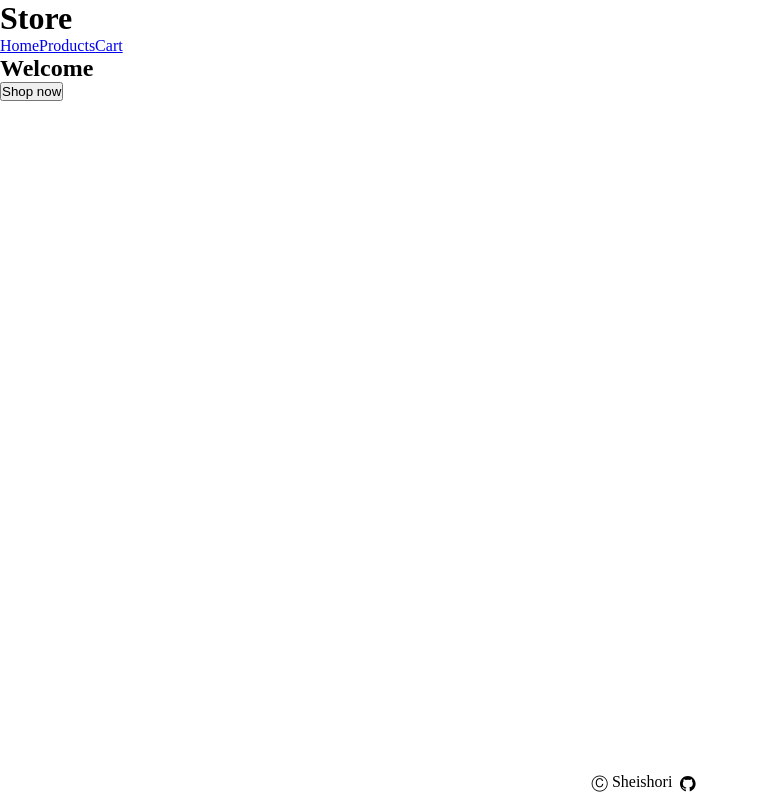
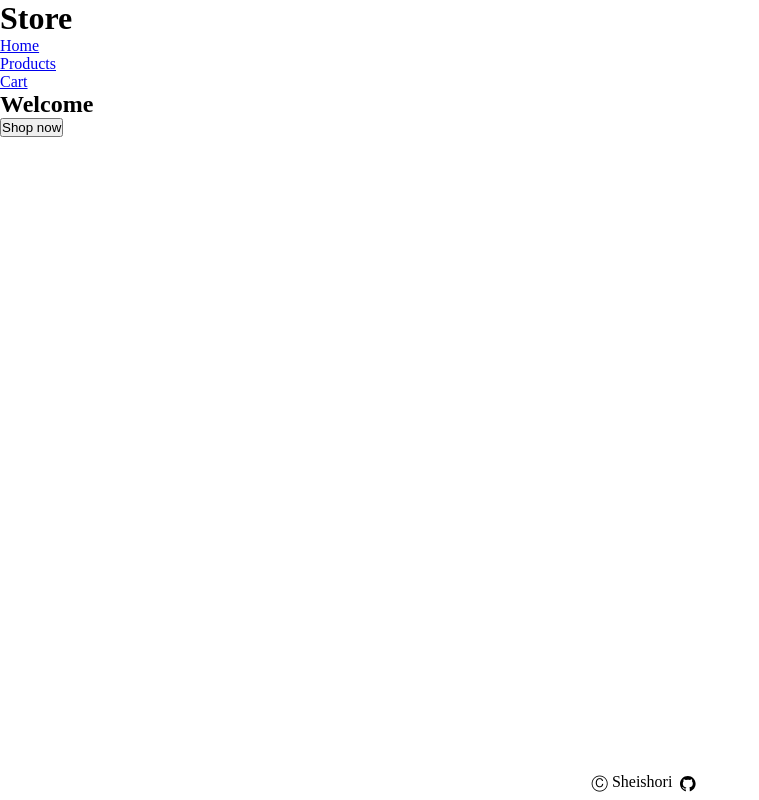
Before and after one commit to Sheishori/shopping-cart, a React (Create React App) app: page / in a window 1280 px wide. Shown: the whole page, without its empty margins (0-759 px from the left). Built offline with nearby package versions, Linux system fonts and the light colour scheme.

Commit message:
Move links to list items

```diff
--- a/src/components/Navigation.tsx
+++ b/src/components/Navigation.tsx
@@ -4,9 +4,17 @@ import { Link } from 'react-router-dom';
 function Navigation() {
 	return (
 		<div id='nav'>
-			<Link to='/'>Home</Link>
-			<Link to='/products'>Products</Link>
-			<Link to='/cart'>Cart</Link>
+			<ul>
+				<Link to='/'>
+					<li>Home</li>
+				</Link>
+				<Link to='/products'>
+					<li>Products</li>
+				</Link>
+				<Link to='/cart'>
+					<li>Cart</li>
+				</Link>
+			</ul>
 		</div>
 	);
 }
```
